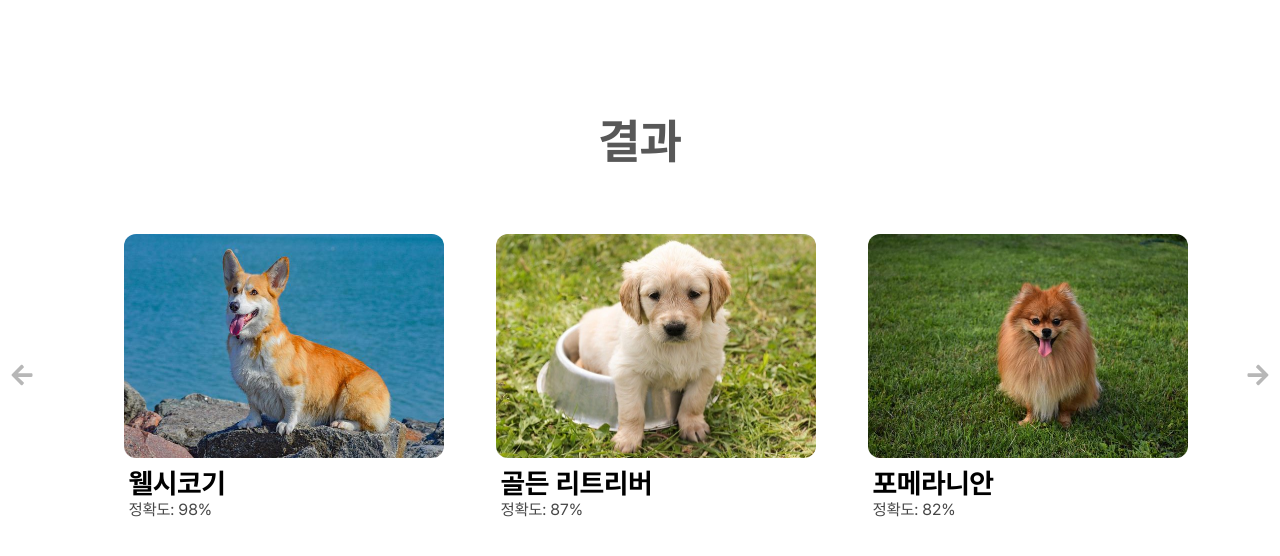
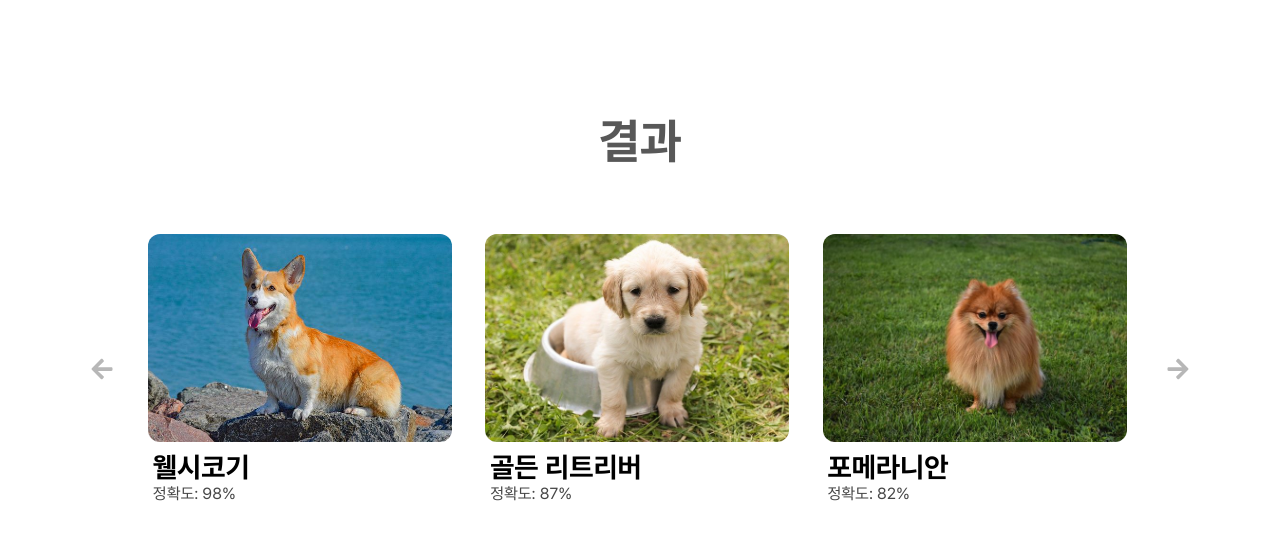
Before and after one commit to 2022-Summer-Bootcamp-teamG/puppy-classification-frontend, a React (Create React App) app: page /result in a window 1280 px wide. Shown: the top 556 px of the page. Built offline with nearby package versions, Linux system fonts and the light colour scheme.

Commit message:
feat: add media-query for result page

```diff
--- a/src/components/Carousel.tsx
+++ b/src/components/Carousel.tsx
@@ -24,7 +24,8 @@ function Carousel() {
   useEffect(() => {
     if (!swiperSetting) {
       setSwiperSetting({
-        spaceBetween: 4,
+        spaceBetween: 23,
+        direction: 'vertical',
         navigation: {
           prevEl: prevRef.current, // 이전 버튼
           nextEl: nextRef.current, // 다음 버튼
@@ -39,6 +40,18 @@ function Carousel() {
             }
           }
           swiper.navigation.update();
+        },
+        breakpoints: {
+          768: {
+            direction: 'horizontal',
+            slidesPerView: 3, //브라우저가 768보다 클 때
+            spaceBetween: 4,
+          },
+          1024: {
+            direction: 'horizontal',
+            slidesPerView: 3, //브라우저가 1024보다 클 때
+            spaceBetween: 4,
+          },
         },
       });
     }
@@ -74,22 +87,55 @@ const Common = styled.div`
   justify-content: center;
   align-items: center;
   margin-top: 4rem;
-  width: 80rem;
+  width: 70rem;
   .swiper {
     &-wrapper,
     &-container {
-      width: 80rem;
+      width: 70rem;
       margin: 0;
     }
     &-container {
-      margin-left: 5em;
+      margin-left: 1.5rem;
+    }
+  }
+  @media all and (min-width: 768px) and (max-width: 1023px) {
+    width: 50rem;
+    .swiper {
+      &-wrapper,
+      &-container {
+        width: 50rem;
+        margin: 0;
+      }
+      &-container {
+        margin-left: 1.5rem;
+      }
+    }
+  }
+  @media all and (max-width: 767px) {
+    display: flex;
+    width: 20rem;
+    margin-top: 3rem;
+    .swiper {
+      &-wrapper,
+      &-container {
+        width: 20rem;
+        margin: 0;
+      }
+      &-slide {
+        display: flex;
+        justify-content: center;
+      }
     }
   }
 `;
 
 const Button = styled.button`
+  display: flex;
   background: none;
   border: none;
+  @media all and (max-width: 767px) {
+    display: none;
+  }
 `;
 
 const faStyle = {
--- a/src/components/CarouselBox.tsx
+++ b/src/components/CarouselBox.tsx
@@ -34,6 +34,12 @@ const BreedName = styled.div`
   font-family: Pretendard;
   font-weight: 700;
   color: #000;
+  @media all and (min-width: 768px) and (max-width: 1023px) {
+    font-size: 1.5rem;
+  }
+  @media all and (max-width: 767px) {
+    font-size: 1.3rem;
+  }
 `;
 
 const Percent = styled.div`
@@ -42,6 +48,13 @@ const Percent = styled.div`
   font-family: Pretendard;
   ont-weight: 500;
   color: #454545;
+  @media all and (min-width: 768px) and (max-width: 1023px) {
+    font-size: 0.9rem;
+  }
+  @media all and (max-width: 767px) {
+    margin-top: 0.1rem;
+    font-size: 0.9rem;
+  }
 `;
 
 export default CarouselBox;
--- a/src/components/common/Image.ts
+++ b/src/components/common/Image.ts
@@ -1,11 +1,20 @@
 import styled from 'styled-components';
 
 const Image = styled.img`
-  width: 20rem;
-  height: 14rem;
+  width: 19rem;
+  height: 13rem;
   flex-grow: 0;
   margin-bottom: 0.5rem;
   border-radius: 12px;
+  @media all and (min-width: 768px) and (max-width: 1023px) {
+    width: 13rem;
+    height: 9rem;
+  }
+  @media all and (max-width: 767px) {
+    width: 16rem;
+    height: 11rem;
+    margin-bottom: 0.3rem;
+  }
 `;
 
 export { Image };
--- a/src/components/common/Title.ts
+++ b/src/components/common/Title.ts
@@ -5,6 +5,12 @@ const Title = styled.div`
   font-family: Pretendard;
   font-weight: 700;
   color: #585858;
+  @media all and (min-width: 768px) and (max-width: 1023px) {
+    font-size: 2.5rem;
+  }
+  @media all and (max-width: 767px) {
+    font-size: 2rem;
+  }
 `;
 
 export { Title };
--- a/src/pages/ResultPage.tsx
+++ b/src/pages/ResultPage.tsx
@@ -26,6 +26,9 @@ const Common = styled.div`
   flex-direction: column;
   align-items: center;
   margin-top: 7em;
+  @media all and (max-width: 767px) {
+    margin-top: 4em;
+  }
 `;
 
 export default ResultPage;
```
